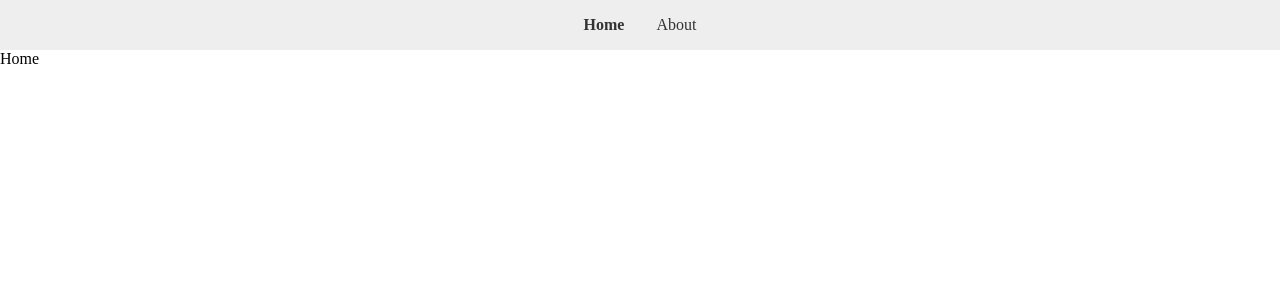
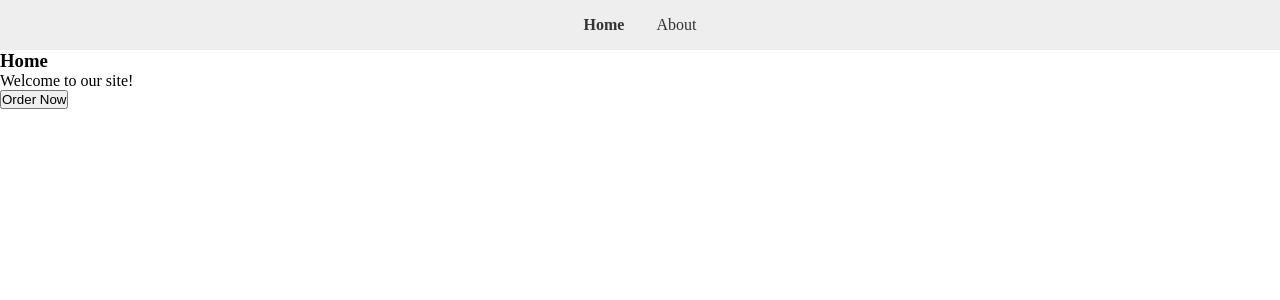
Before and after one commit to brian-ambani/react-projects, a React (Create React App) app in the folder react-website/: page / in a window 1280 px wide. Shown: the top 300 px of the page. Built offline with nearby package versions, Linux system fonts and the light colour scheme.

Commit message:
updated the home component

```diff
--- a/react-website/src/components/Home.js
+++ b/react-website/src/components/Home.js
@@ -1,5 +1,12 @@
-import React from "react";
+import { useNavigate } from "react-router-dom";
 
 export default function Home() {
-  return <div>Home</div>;
+  const navigate = useNavigate();
+  return (
+    <div>
+      <h3>Home</h3>
+      <p>Welcome to our site!</p>
+      <button onClick={() => navigate("order-summary")}>Order Now</button>
+    </div>
+  );
 }
```
